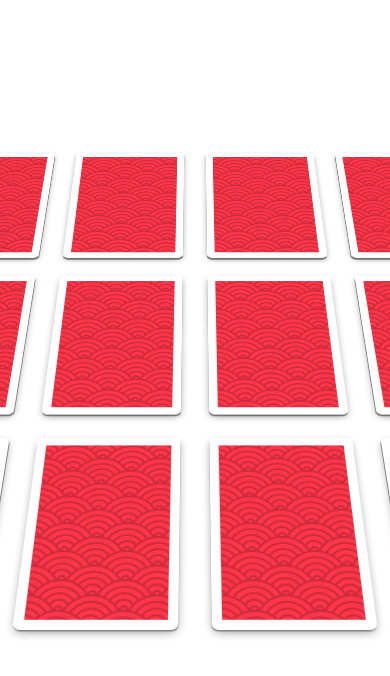
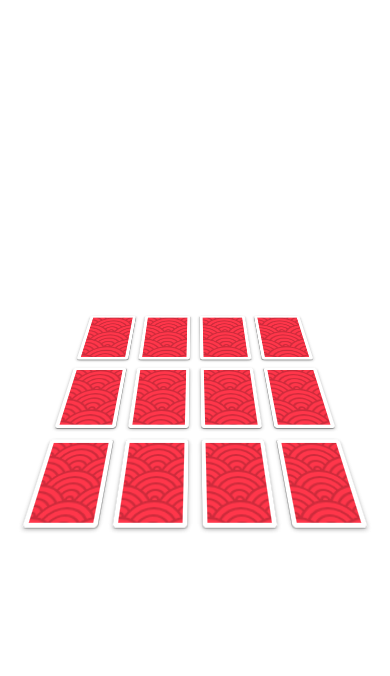
Before and after one commit to atamocius/memorya, a React (Vite) app: page / in a window 390 px wide. Shown: the top 676 px of the page. Built offline with nearby package versions, Linux system fonts and the light colour scheme.

Commit message:
Enhanced CSS to be responsive

```diff
--- a/src/components/card/helpers.js
+++ b/src/components/card/helpers.js
@@ -1,4 +1,4 @@
-const HOVER_HEIGHT = { min: 3, max: 80 };
+const HOVER_HEIGHT = { min: 0.1875, max: 5 };
 const SHADOW_SIZE = { min: 1, max: 1.08 };
 const SHADOW_ALPHA = { min: 0.3, max: 0.5 };
 const SHADOW_BLUR = { min: 0.3, max: 0 };
--- a/src/components/card/index.jsx
+++ b/src/components/card/index.jsx
@@ -19,7 +19,7 @@ export default function Card({ shape, flipped, selected, onClick }) {
   } = useSpring({
     opacity: h.calcOpacity(flipped),
     transform: `
-      translateZ(${h.calcHover(selected, hovered)}px)
+      translateZ(${h.calcHover(selected, hovered)}em)
       rotateY(${h.calcFlip(flipped)}deg)
     `,
     shadowTransform: `
--- a/src/components/table/index.module.css
+++ b/src/components/table/index.module.css
@@ -11,7 +11,7 @@
   min-width: var(--width);
   min-height: var(--height);
 
-  transform: perspective(800px) rotateX(35deg) translateY(-7.5em);
+  transform: perspective(50em) rotateX(35deg) translateY(-5.5em);
 
   transform-style: preserve-3d;
 }
--- a/src/index.css
+++ b/src/index.css
@@ -10,7 +10,7 @@ html {
 
 body {
   font-family: sans-serif;
-  font-size: 14px;
+  font-size: 16px;
 
   margin: 0;
 
@@ -25,3 +25,33 @@ body {
   align-items: center;
   justify-content: center;
 }
+
+@media (max-width: 1030px), (max-height: 690px) {
+  body {
+    font-size: 14px;
+  }
+}
+
+@media (max-width: 910px), (max-height: 600px) {
+  body {
+    font-size: 12px;
+  }
+}
+
+@media (max-width: 775px), (max-height: 512px) {
+  body {
+    font-size: 10px;
+  }
+}
+
+@media (max-width: 645px), (max-height: 425px) {
+  body {
+    font-size: 8px;
+  }
+}
+
+@media (max-width: 520px), (max-height: 340px) {
+  body {
+    font-size: 6px;
+  }
+}
```
